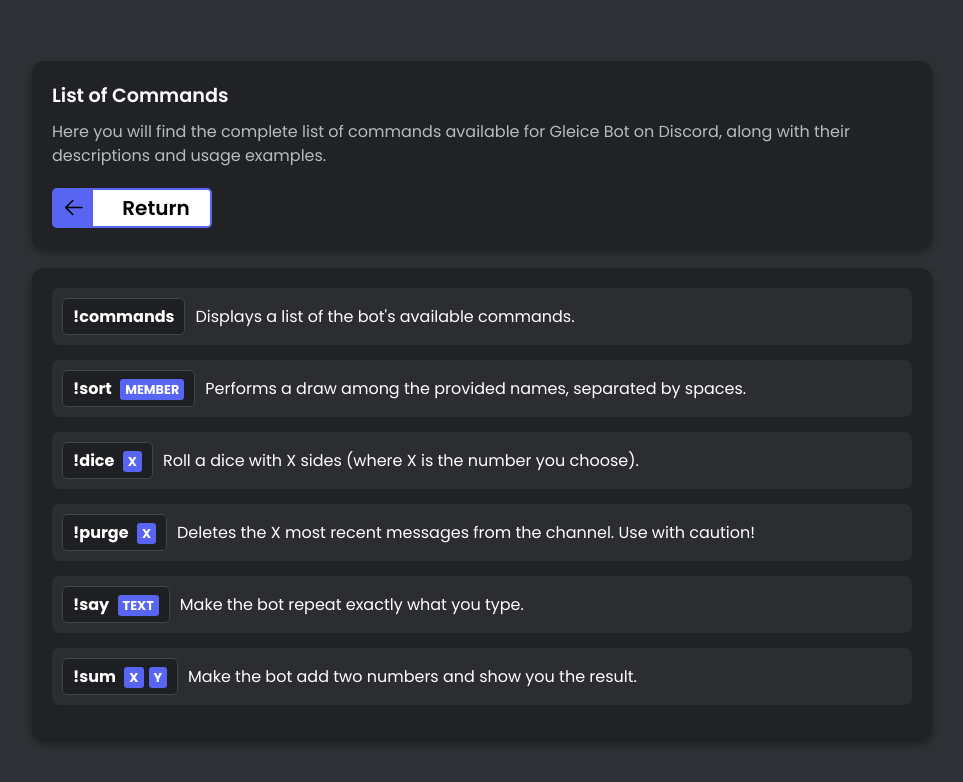
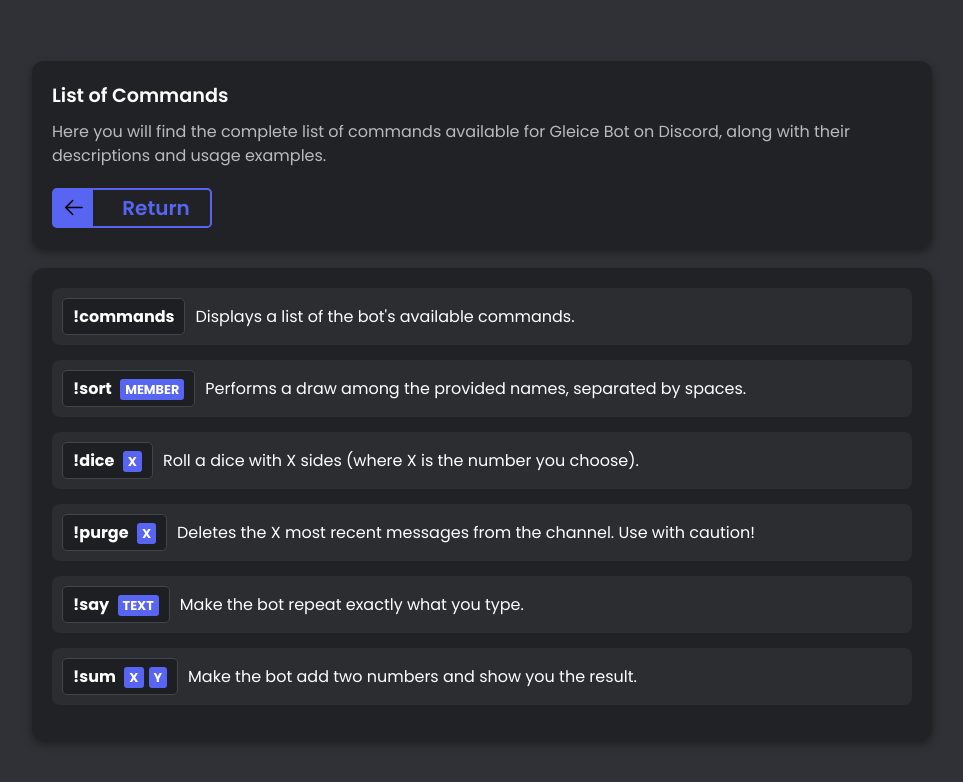
Before and after one commit to KaBarbi/gleice-web-page, a React (Vite) app: page /commands in a window 1280 px wide. Shown: the top 782 px of the page, without its empty margins (158-1121 px from the left). Built offline with nearby package versions, Linux system fonts and the light colour scheme.

Commit message:
[FIX]: vercel buttonback css

```diff
--- a/src/components/ButtonBack/buttonback.css
+++ b/src/components/ButtonBack/buttonback.css
@@ -25,12 +25,12 @@
 }
 
 .custom-button {
-    background-color: white;
+    background-color: #202225;
     width: 10rem;
     height: 2.5rem;
     border-radius: 0.3rem;
     position: relative;
-    color: black;
+    color: #5865f2;
     font-size: 1.25rem;
     font-weight: 600;
     border: 2px solid #5865f2;
--- a/src/components/ButtonBack/index.jsx
+++ b/src/components/ButtonBack/index.jsx
@@ -1,6 +1,6 @@
 import React from "react"
 import { Link } from "react-router-dom"
-import './ButtonBack.css' // Importando o arquivo de CSS
+import "./buttonback.css";
 
 const ButtonBack = () => {
     return (
```
